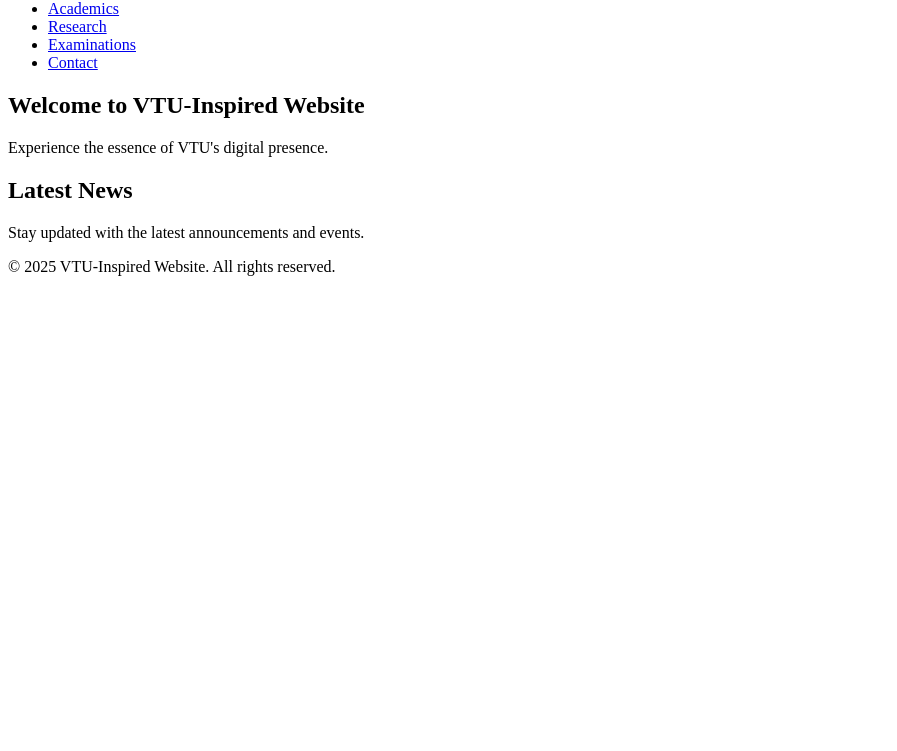
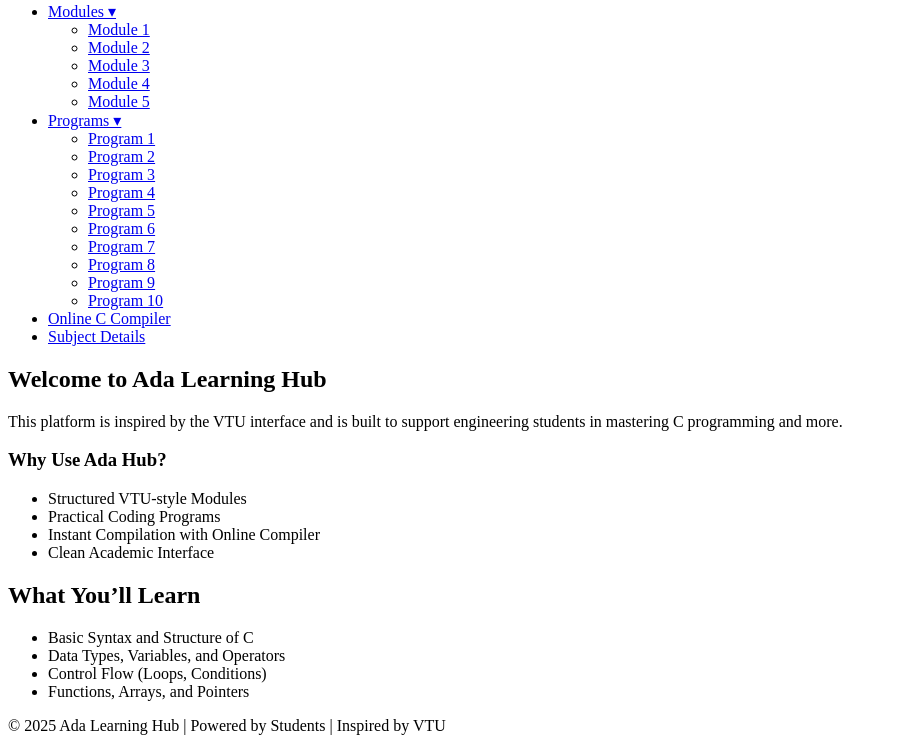
Before and after one commit to Ashwath2348/VTU-LEARNING-HUB, a plain HTML site: page Index.html in a window 1280 px wide. Shown: the part 78-829 px from the top of the page, without its empty margins (0-897 px from the left). Before the commit the page ends 800 px from the top, so only its background shows below. Drawn offline with Linux system fonts and the light colour scheme.

Commit message:
Update Index.html

```diff
--- a/Index.html
+++ b/Index.html
@@ -1,46 +1,82 @@
 <!DOCTYPE html>
 <html lang="en">
 <head>
-    <meta charset="UTF-8">
-    <meta name="viewport" content="width=device-width, initial-scale=1.0">
-    <title>VTU-Inspired Website</title>
-    <link rel="stylesheet" href="styles.css">
+  <meta charset="UTF-8" />
+  <meta name="viewport" content="width=device-width, initial-scale=1.0"/>
+  <title>Ada Learning Hub</title>
+  <link rel="stylesheet" href="styles.css"/>
 </head>
 <body>
-    <!-- Header Section -->
-    <header>
-        <div class="logo">
-            <img src="vtu-logo.png" alt="VTU Logo">
-        </div>
+
+  <!-- Header -->
+  <header id="header">
+    <h1>Ada Learning Hub</h1>
+  </header>
+
+  <!-- Navigation -->
   <nav>
     <ul>
-                <li><a href="#">Home</a></li>
-                <li><a href="#">About VTU</a></li>
-                <li><a href="#">Academics</a></li>
-                <li><a href="#">Research</a></li>
-                <li><a href="#">Examinations</a></li>
-                <li><a href="#">Contact</a></li>
+      <li>
+        <a href="#">Modules ▾</a>
+        <ul>
+          <li><a href="module1.html">Module 1</a></li>
+          <li><a href="module2.html">Module 2</a></li>
+          <li><a href="module3.html">Module 3</a></li>
+          <li><a href="module4.html">Module 4</a></li>
+          <li><a href="module5.html">Module 5</a></li>
+        </ul>
+      </li>
+      <li>
+        <a href="#">Programs ▾</a>
+        <ul>
+          <li><a href="program1.html">Program 1</a></li>
+          <li><a href="program2.html">Program 2</a></li>
+          <li><a href="program3.html">Program 3</a></li>
+          <li><a href="program4.html">Program 4</a></li>
+          <li><a href="program5.html">Program 5</a></li>
+          <li><a href="program6.html">Program 6</a></li>
+          <li><a href="program7.html">Program 7</a></li>
+          <li><a href="program8.html">Program 8</a></li>
+          <li><a href="program9.html">Program 9</a></li>
+          <li><a href="program10.html">Program 10</a></li>
+        </ul>
+      </li>
+      <li><a href="https://www.programiz.com/c-programming/online-compiler/" target="_blank">Online C Compiler</a></li>
+      <li><a href="subjectdetails.html">Subject Details</a></li>
     </ul>
   </nav>
-    </header>
 
-    <!-- Main Content Section -->
+  <!-- Main Section -->
   <main>
-        <section class="hero">
-            <h1>Welcome to VTU-Inspired Website</h1>
-            <p>Experience the essence of VTU's digital presence.</p>
+    <section>
+      <h2>Welcome to Ada Learning Hub</h2>
+      <p>This platform is inspired by the VTU interface and is built to support engineering students in mastering C programming and more.</p>
+      <h3>Why Use Ada Hub?</h3>
+      <ul>
+        <li>Structured VTU-style Modules</li>
+        <li>Practical Coding Programs</li>
+        <li>Instant Compilation with Online Compiler</li>
+        <li>Clean Academic Interface</li>
+      </ul>
     </section>
 
-        <section class="content">
-            <h2>Latest News</h2>
-            <p>Stay updated with the latest announcements and events.</p>
-            <!-- Additional content can be added here -->
+    <section>
+      <h2>What You’ll Learn</h2>
+      <ul>
+        <li>Basic Syntax and Structure of C</li>
+        <li>Data Types, Variables, and Operators</li>
+        <li>Control Flow (Loops, Conditions)</li>
+        <li>Functions, Arrays, and Pointers</li>
+      </ul>
     </section>
   </main>
 
-    <!-- Footer Section -->
+  <!-- Footer -->
   <footer>
-        <p>&copy; 2025 VTU-Inspired Website. All rights reserved.</p>
+    <p>© 2025 Ada Learning Hub | Powered by Students | Inspired by VTU</p>
   </footer>
+
+  <!-- JavaScript -->
+  <script src="script.js"></script>
 </body>
 </html>
```
Lines whose indentation alone changed are shown as unchanged.
